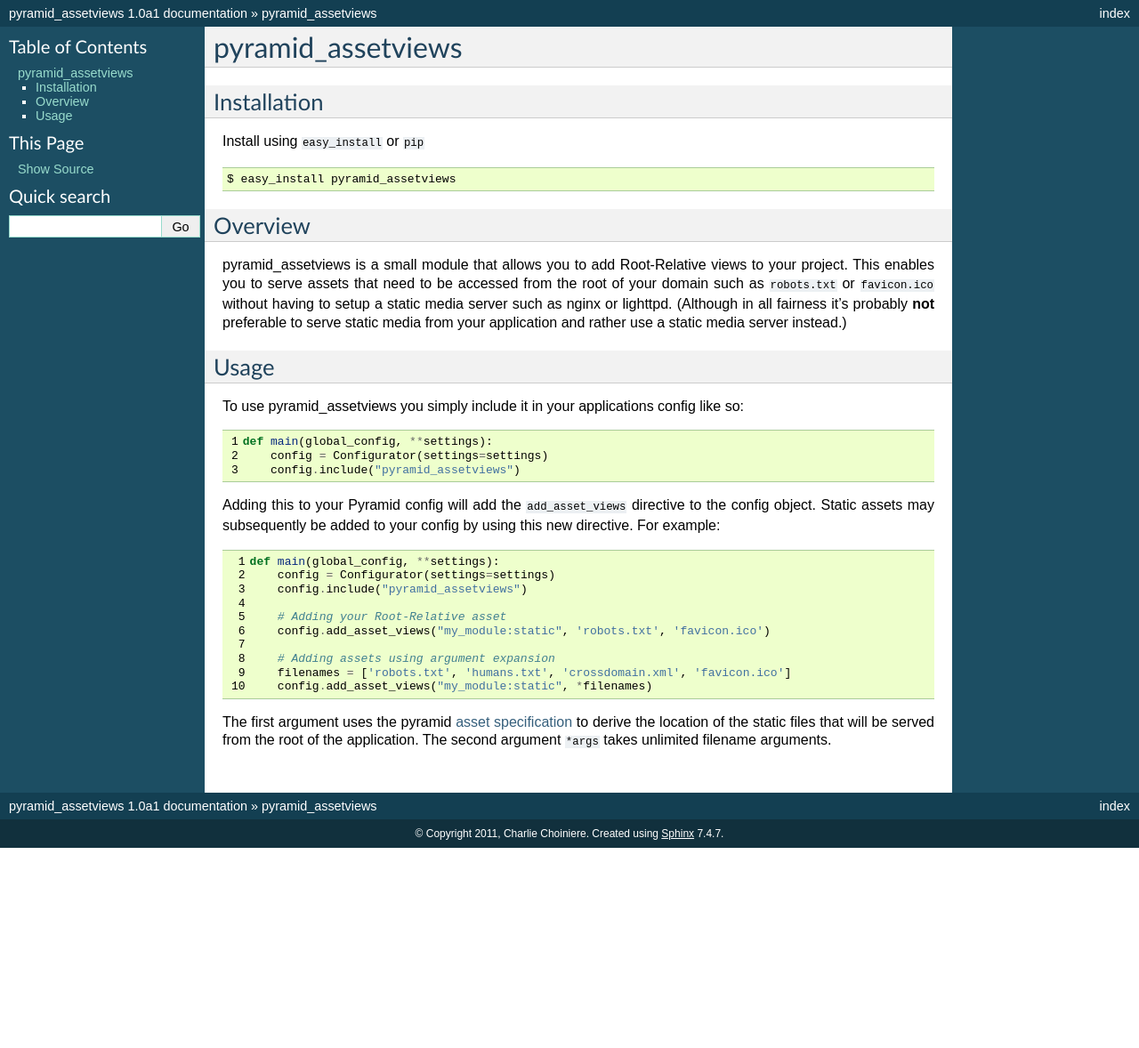
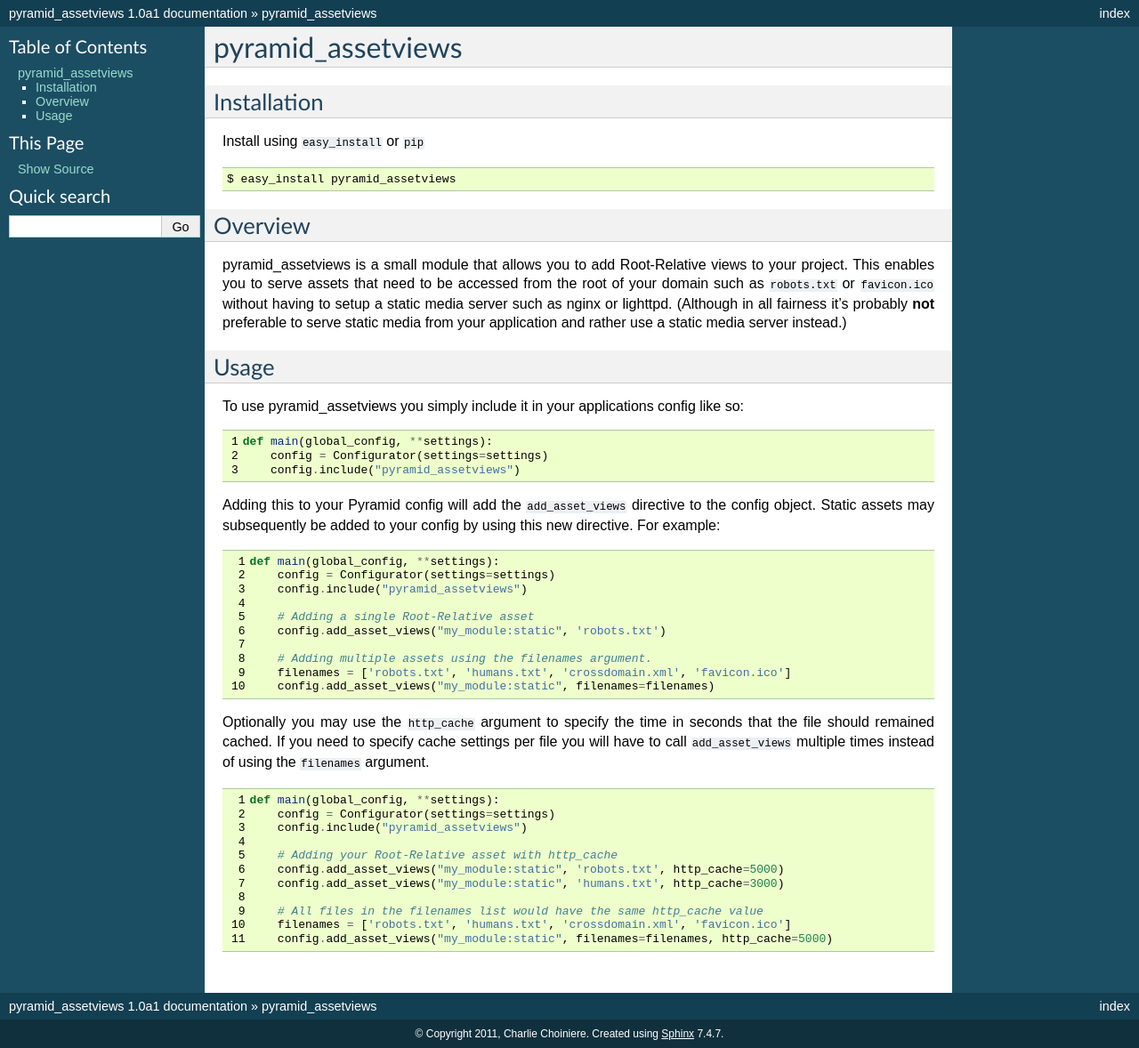
Before and after one commit to nek4life/pyramid_assetviews, a Sphinx documentation site: the page built from docs/index.rst, in a window 1280 px wide. Shown: the whole page at 89% size. Built offline with Sphinx 7.4.7, drawn with Linux system fonts in a browser that asks for light colours; before the commit the page ends 953 px from its top, so only the background shows below that.

Commit message:
Updated docs to reflect api changes

```diff
--- a/docs/index.rst
+++ b/docs/index.rst
@@ -51,14 +51,29 @@
        config = Configurator(settings=settings)
        config.include("pyramid_assetviews")
 
-       # Adding your Root-Relative asset
-       config.add_asset_views("my_module:static", 'robots.txt', 'favicon.ico')
+       # Adding a single Root-Relative asset
+       config.add_asset_views("my_module:static", 'robots.txt')
 
-       # Adding assets using argument expansion
+       # Adding multiple assets using the filenames argument.
        filenames = ['robots.txt', 'humans.txt', 'crossdomain.xml', 'favicon.ico']
-       config.add_asset_views("my_module:static", *filenames)
+       config.add_asset_views("my_module:static", filenames=filenames)
 
-The first argument uses the pyramid
-`asset specification <https://pylonsproject.org/projects/pyramid/dev/narr/assets.html#understanding-asset-specifications>`_
-to derive the location of the static files that will be served from the root
-of the application.  The second argument ``*args`` takes unlimited filename arguments.
+Optionally you may use the ``http_cache`` argument to specify the time in seconds
+that the file should remained cached.  If you need to specify cache settings
+per file you will have to call ``add_asset_views`` multiple times instead of
+using the ``filenames`` argument.
+
+.. code-block:: python
+   :linenos:
+
+   def main(global_config, **settings):
+       config = Configurator(settings=settings)
+       config.include("pyramid_assetviews")
+
+       # Adding your Root-Relative asset with http_cache
+       config.add_asset_views("my_module:static", 'robots.txt', http_cache=5000)
+       config.add_asset_views("my_module:static", 'humans.txt', http_cache=3000)
+
+       # All files in the filenames list would have the same http_cache value
+       filenames = ['robots.txt', 'humans.txt', 'crossdomain.xml', 'favicon.ico']
+       config.add_asset_views("my_module:static", filenames=filenames, http_cache=5000)
```
